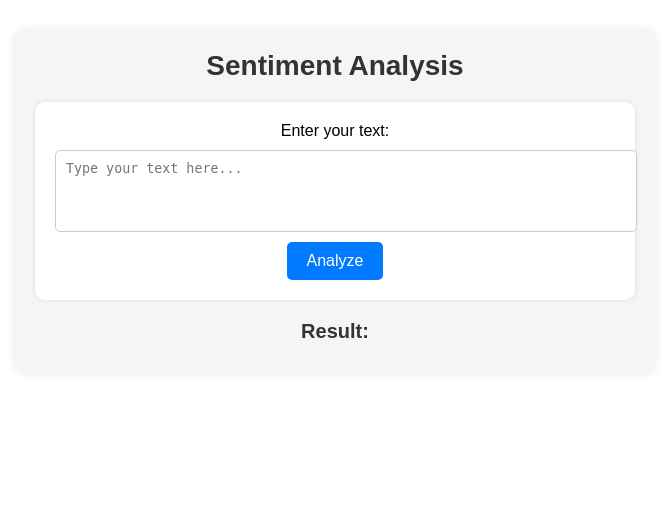
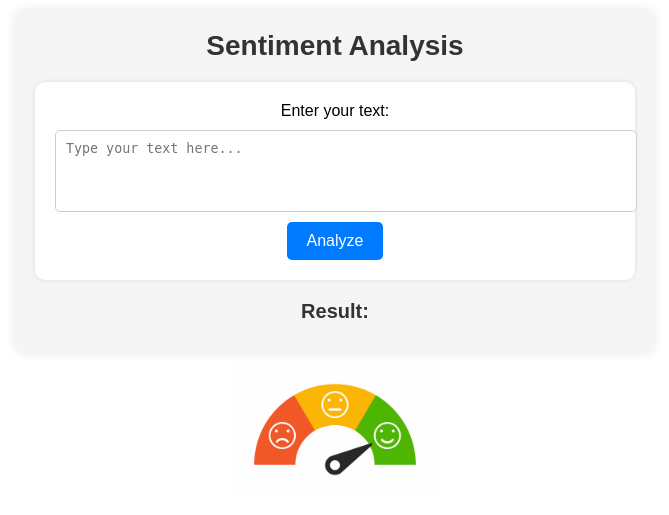
Before and after one commit to coder-1304/Sentiment-Analysis-Major-Project, a Flask app: template templates/index.html in a window 1280 px wide. Shown: the top 515 px of the page, without its empty margins (305-974 px from the left). Run offline with Flask 3, Linux system fonts and the light colour scheme; the template is opened without the code that fills it, so the values that code supplies are empty; parts of the project's set-up code (start-up, migrations or seed data) failed here and were passed over.

Commit message:
Increased training data and added memes to page

```diff
--- a/templates/index.html
+++ b/templates/index.html
@@ -1,18 +1,23 @@
 <!DOCTYPE html>
 <html lang="en">
   <head>
-    <meta charset="UTF-8">
-    <meta name="viewport" content="width=device-width, initial-scale=1.0">
+    <meta charset="UTF-8" />
+    <meta name="viewport" content="width=device-width, initial-scale=1.0" />
     <title>Sentiment Analysis</title>
-    <link rel="stylesheet" href="style.css">
-    <link rel="script" href="script.js">
+    <link rel="stylesheet" href="style.css" />
+    <link rel="script" href="script.js" />
   </head>
   <body>
+    <div class="center-container">
         <div class="container">
             <h1>Sentiment Analysis</h1>
             <div class="form-container">
                 <label for="text-input">Enter your text:</label>
-            <textarea id="text-input" rows="4" placeholder="Type your text here..."></textarea>
+                <textarea
+                id="text-input"
+                rows="4"
+                placeholder="Type your text here..."
+                ></textarea>
                 <button id="analyze-button">Analyze</button>
             </div>
             <div class="result-container">
@@ -20,6 +25,8 @@
                 <p id="result-text"></p>
             </div>
         </div>
+        <img id="image" src="./images/sentiment.jpeg" alt="" />
+    </div>
     <script src="script.js"></script>
   </body>
 </html>
--- a/templates/script.js
+++ b/templates/script.js
@@ -6,11 +6,14 @@ document.addEventListener("DOMContentLoaded", function () {
   analyzeButton.addEventListener("click", function () {
     const text = textInput.value;
 
+    // Create a JSON object with the text data
     const data = {
       text: text,
     };
     console.log(data);
+    var image = document.getElementById("image");
 
+    // Send a POST request to the server
     fetch("http://127.0.0.1:8080/prediction", {
       method: "POST",
       headers: {
@@ -20,53 +23,59 @@ document.addEventListener("DOMContentLoaded", function () {
     })
       .then((response) => response.json())
       .then((result) => {
+        // Update the resultText element with the response from the server
         switch (result.predicted_emotion) {
           case "neutral":
             resultText.style.color = "gray";
             resultText.textContent = "Neutral 😐";
             document.body.style.backgroundColor = "gray";
+            image.src = "./images/neutral.jpg";
             break;
           case "joy":
             resultText.style.color = "green";
             resultText.textContent = "Joy 😄";
             document.body.style.backgroundColor = "green";
-
+            image.src = "./images/joy.jpg";
             break;
           case "sadness":
             resultText.style.color = "blue";
             resultText.textContent = "Sadness 😢";
             document.body.style.backgroundColor = "rgb(28, 60, 149)";
-
+            image.src = "./images/sadness.jpg";
             break;
           case "fear":
             resultText.style.color = "rgb(33, 33, 33)";
             resultText.textContent = "Fear 😨";
             document.body.style.backgroundColor = "rgb(33, 33, 33)";
+            image.src = "./images/fear.jpg";
             break;
           case "surprise":
             resultText.style.color = "rgb(205, 205, 0)";
             resultText.textContent = "Surprise 😲";
             document.body.style.backgroundColor = "rgb(205, 205, 0)";
+            image.src = "./images/surprise.jpg";
             break;
           case "anger":
             resultText.style.color = "red";
             resultText.textContent = "Anger 😡";
-            document.body.style.background = "darkred";
-            // document.body.style.background = "linear-gradient(to top, red, darkred)";
-
+            document.body.style.backgroundColor = "darkred";
+            image.src = "./images/anger.jpg";
             break;
           case "shame":
             resultText.style.color = "pink";
             resultText.textContent = "Shame 😳";
             document.body.style.backgroundColor = "pink";
+            image.src = "./images/shame.jpg";
             break;
           case "disgust":
             resultText.style.color = "brown";
             resultText.textContent = "Disgust 🤢";
             document.body.style.backgroundColor = "brown";
+            image.src = "./images/disgust.jpg";
+
             break;
           default:
-            resultText.style.color = "black";
+            resultText.style.color = "black"; // Default color for other sentiments
         }
 
         // resultText.textContent = `${result.predicted_emotion}`;
--- a/templates/style.css
+++ b/templates/style.css
@@ -1,14 +1,24 @@
+/* Reset some default styles */
 body, h1, h2, p {
     margin: 0;
     padding: 0;
     transition: all 1.3s ease;
 }
 
+.center-container{
+    display: flex;
+    flex-direction: column;
+    align-items: center;
+    justify-content: center;
+
+}
+
+/* Style the container */
 .container {
     width: 100%;
     max-width: 600px;
     margin: 0 auto;
-    margin-top: 30px;
+    margin-top: 10px;
     text-align: center;
     padding: 20px;
     font-family: Arial, sans-serif;
@@ -18,12 +28,14 @@ body, h1, h2, p {
     /* color: rgb(33, 33, 33); */
 }
 
+/* Style the heading */
 h1 {
     color: #333;
     font-size: 28px;
     margin-bottom: 20px;
 }
 
+/* Style the form container */
 .form-container {
     background-color: #fff;
     padding: 20px;
@@ -31,6 +43,7 @@ h1 {
     box-shadow: 0 0 5px rgba(0, 0, 0, 0.1);
 }
 
+/* Style the text input */
 label, textarea {
     display: block;
     margin-bottom: 10px;
@@ -44,6 +57,7 @@ textarea {
     resize: none;
 }
 
+/* Style the analyze button */
 #analyze-button {
     background-color: #007bff;
     color: #fff;
@@ -58,6 +72,7 @@ textarea {
     background-color: #0056b3;
 }
 
+/* Style the result container */
 .result-container {
     margin-top: 20px;
 }
@@ -74,6 +89,7 @@ h2 {
     transition: all 1s ease;
 }
 
+/* Responsive design */
 @media (max-width: 768px) {
     .container {
         padding: 10px;
@@ -103,3 +119,10 @@ h2 {
         font-size: 28px;
     }
 }
+
+
+#image{
+    width: 200px;
+    margin-top: 10px;
+    transition: all 2s ease;
+}
```
Also changed, not shown: app.py (+7 -6 lines), templates/images/anger.jpg (added), templates/images/disgust.jpg (added), templates/images/fear.jpg (added), templates/images/joy.jpg (added), templates/images/neutral.jpg (added), templates/images/sadness.jpg (added), templates/images/sentiment.jpeg (added), templates/images/shame.jpeg (added), templates/images/surprise.jpg (added), 2 other files. Lines whose indentation alone changed are shown as unchanged.
